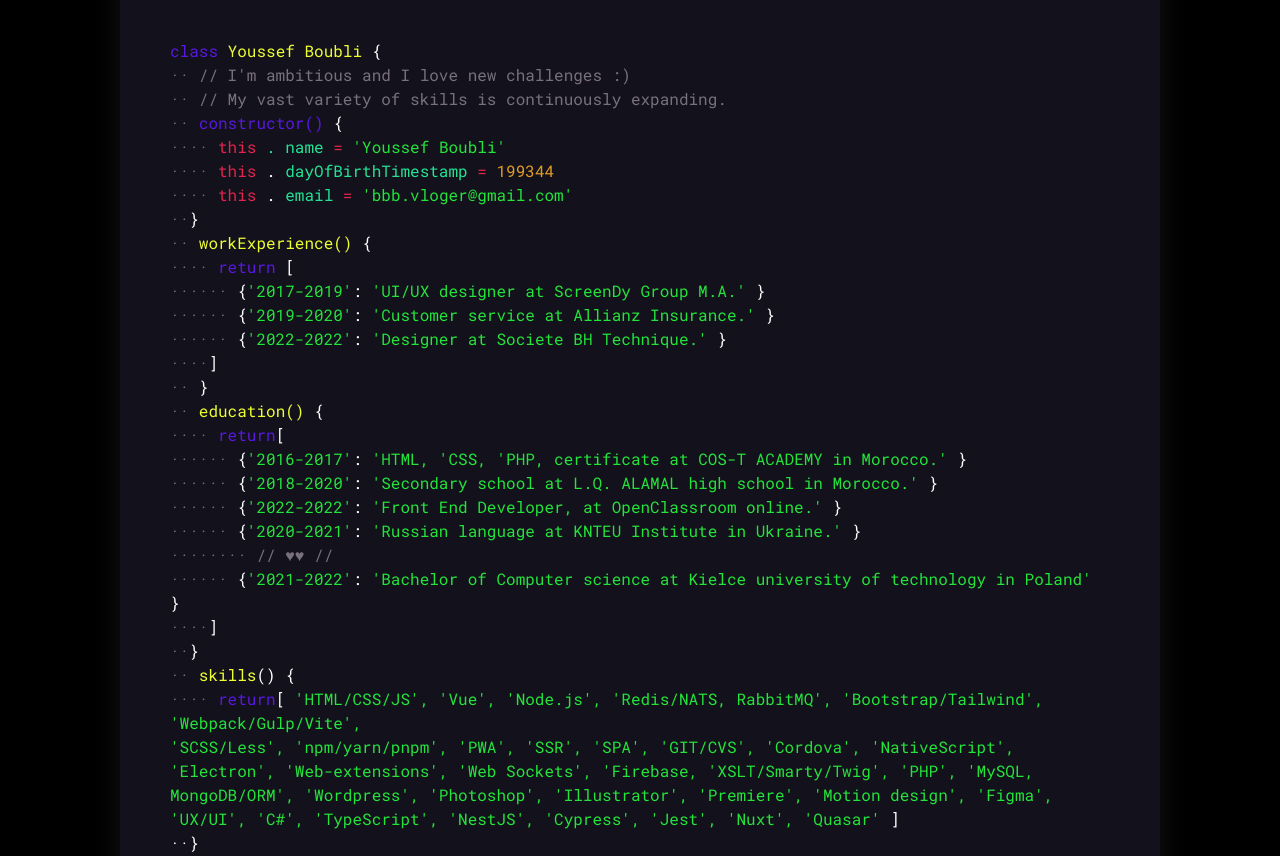
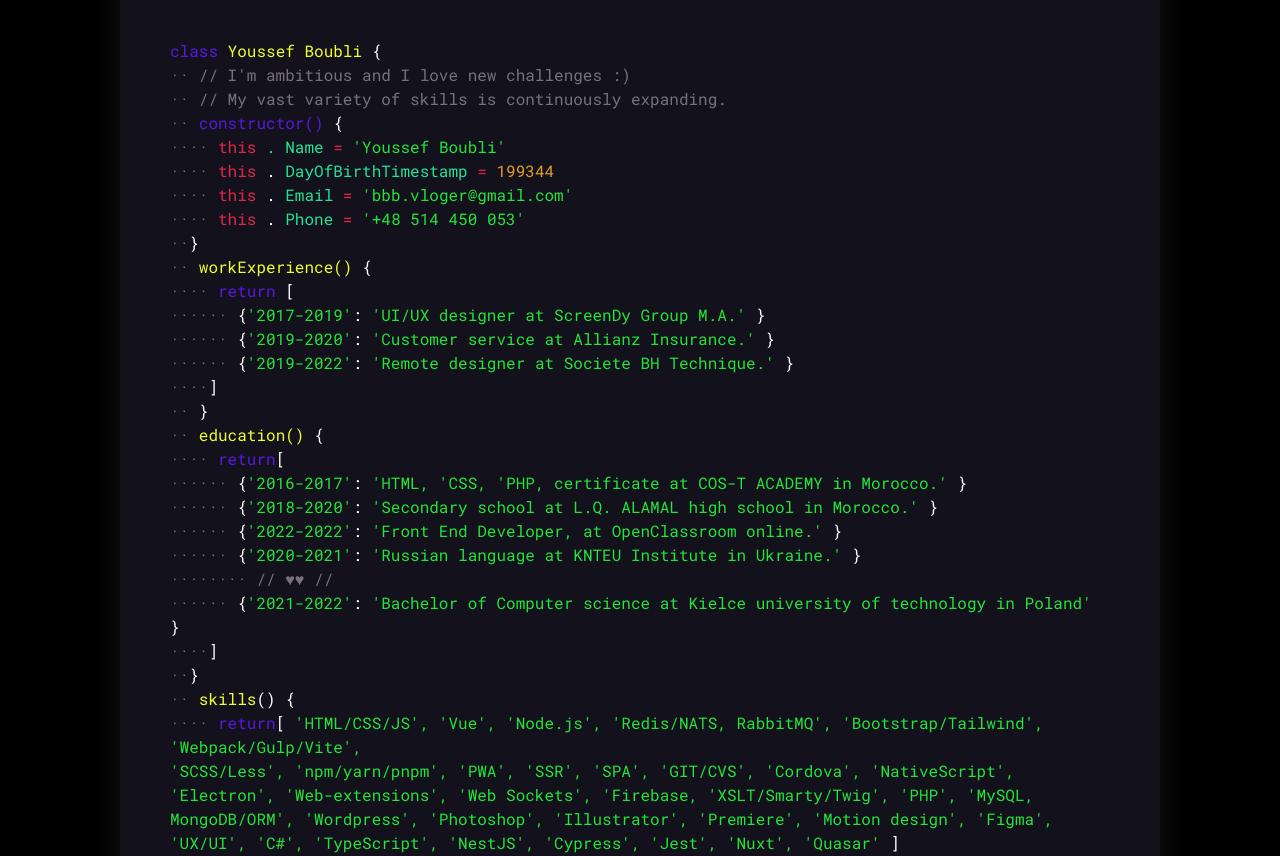
Before and after one commit to boubli/Portfolio, a website: page index.html in a window 1280 px wide. Shown: the part 1080-1936 px from the top of the page. Drawn offline with nearby package versions, Linux system fonts and the light colour scheme; files that its build step writes are made by us from their sources; files whose address does not match are found by name.

Commit message:
Update index.html

```diff
--- a/index.html
+++ b/index.html
@@ -100,7 +100,7 @@
 	<span class="cl4">
 	<span class="cl3">this</span>
 	.
-	<span class="cl4">name</span>
+	<span class="cl4">Name</span>
 	</span>
 	<span class="cl3">=</span>
 	<span class="cl6">'Youssef Boubli'</span>
@@ -108,7 +108,7 @@
 	<span class="codepi">····</span>
 	<span class="cl3">this</span>
 	.
-	<span class="cl4">dayOfBirthTimestamp</span>
+	<span class="cl4">DayOfBirthTimestamp</span>
 	<span class="cl3">=</span>
 	<span class="cl5">199344</span>
 	<br>
@@ -116,9 +116,18 @@
 	<span class="cl4"></span>
 	<span class="cl3">this</span>
 	.
-	<span class="cl4">email</span>
+	<span class="cl4">Email</span>
 	<span class="cl3">=</span>
 	<span class="cl6">'bbb.vloger@gmail.com'</span>
+	<br>
+
+	<span class="codepi">····</span>
+	<span class="cl4"></span>
+	<span class="cl3">this</span>
+	.
+	<span class="cl4">Phone</span>
+	<span class="cl3">=</span>
+	<span class="cl6">'+48 514 450 053'</span>
 	<br>
 	<span class="codepi">··</span>}<br>
 
@@ -139,8 +148,8 @@
 	<span class="cl6">'<a class="clps" target="__newblanc" href="files/DOC._20230322_0003.pdf">Customer service at Allianz Insurance.</a>'</span> }
 	<br>
 	<span class="codepi">······</span>
-	{<span class="cl6">'2022-2022'</span>:
-	<span class="cl6">'<a class="clps" target="__newblanc" href="files/CamScanner 03-22-2023 12.50.pdf">Designer at Societe BH Technique.</a>'</span> }
+	{<span class="cl6">'2019-2022'</span>:
+	<span class="cl6">'<a class="clps" target="__newblanc" href="files/CamScanner 03-22-2023 12.50.pdf">Remote designer at Societe BH Technique.</a>'</span> }
 	<br>
 	<span class="codepi">····</span>]<br>
 	<span class="codepi">··</span>
```
